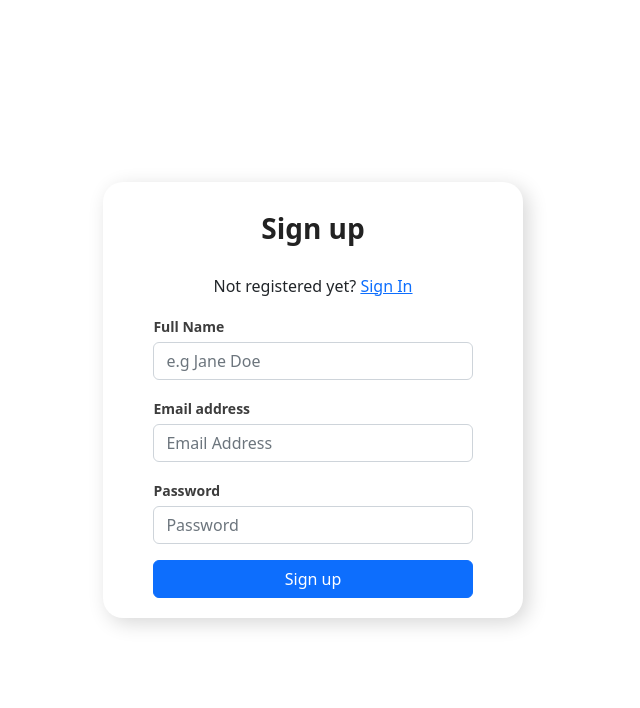
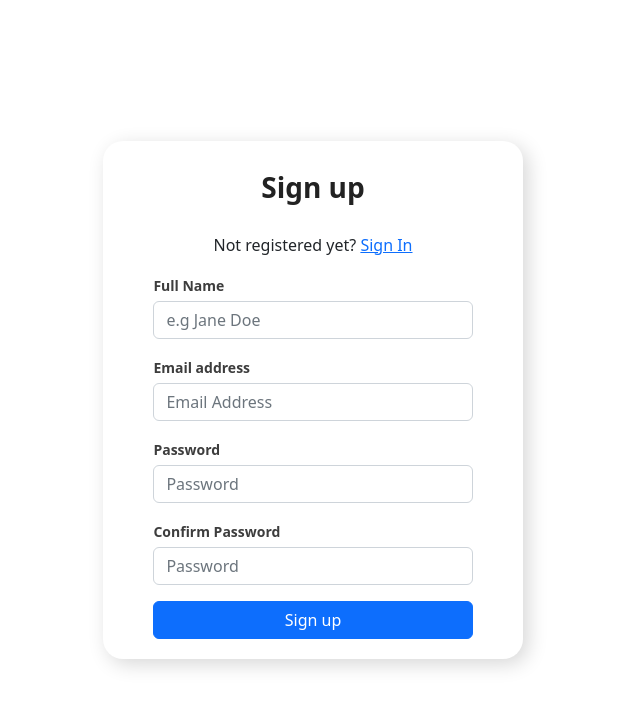
Before and after one commit to stephanygrace/signup-login_reactjs, a React (Create React App) app: page /signup in a window 1280 px wide. Shown: the top 708 px of the page, without its empty margins (327-967 px from the left). Built offline with nearby package versions, Linux system fonts and the light colour scheme.

Commit message:
Store Token to Cookies

```diff
--- a/package.json
+++ b/package.json
@@ -9,6 +9,7 @@
     "axios": "^1.3.4",
     "bootstrap": "^5.2.3",
     "bootstrapp": "^0.0.0",
+    "js-cookie": "^3.0.1",
     "react": "^18.2.0",
     "react-dom": "^18.2.0",
     "react-router-dom": "^6.9.0",
--- a/src/App.js
+++ b/src/App.js
@@ -1,20 +1,46 @@
 import { BrowserRouter as Router, Routes, Route } from "react-router-dom";
 import "bootstrap/dist/css/bootstrap.min.css";
 import "./App.css";
-import Dashboard from "./pages/Dashboard";
+import Todo from "./pages/Todo";
 import Signin from "./pages/Signin";
 import Signup from "./pages/Signup";
+import { useEffect, useState } from "react";
+import Cookies from "js-cookie";
 
 function App() {
+    const [isAuthenticated, setisAuthenticated] = useState(false);
+
+    useEffect(() => {
+        const token = Cookies.get("token");
+        console.log("Token", token);
+
+        if (token) {
+            setisAuthenticated(true);
+        }
+    }, []);
+
     return (
         <Router>
-            <Routes>
+          <Routes>
+            {!isAuthenticated ? (
+              <>
                 <Route exact path="/" element={<Signin />} />
                 <Route path="/signup" element={<Signup />} />
-                <Route path="/dashboard" element={<Dashboard />} />
-            </Routes>
+              </>
+            ) : (
+              <>
+                <Route path="/todo" element={<Todo />} />
+              </>
+            )}
+            <Route path="*" element={<UnauthorizedAccess />} />
+          </Routes>
         </Router>
-    );
+      );
+
+      function UnauthorizedAccess() {
+        return <h1>Unauthorized access</h1>;
+      }
+
 }
 
 export default App;
--- a/src/pages/Dashboard.jsx
+++ /dev/null
@@ -1,11 +0,0 @@
-import React from 'react'
-
-const Dashboard = () => {
-  return (
-    <div>
-      <p>Annyeonghaseyo, Daviiiiiid!</p>
-    </div>
-  )
-}
-
-export default Dashboard
--- a/src/pages/Signin.jsx
+++ b/src/pages/Signin.jsx
@@ -1,12 +1,22 @@
-import React, { useState } from "react";
+import React, { useEffect, useState } from "react";
 import { Link, useNavigate } from "react-router-dom";
 import axios from "axios";
+import Cookies from "js-cookie";
 
 const Signin = () => {
     let [email, setEmail] = useState("");
     let [password, setPassword] = useState("");
 
     const navigate = useNavigate();
+
+    useEffect(() => {
+        const token = Cookies.get("token");
+        console.log("Token", token);
+
+        if (token) {
+            navigate("/todo");
+        }
+    }, []);
 
     const handleFormSubmit = async (event) => {
         event.preventDefault();
@@ -24,7 +34,13 @@ const Signin = () => {
             // If the response indicates a successful login or registration
             if (response.data.success) {
                 // Redirect the user to the dashboard page
-                navigate("/dashboard");
+                const expirationTime = new Date(Date.now() + 15 * 60 * 1000); // 15 minutes from last accessed
+
+                Cookies.set("token", response.data.token, {
+                    expires: expirationTime,
+                    sameSite: "Lax"
+                });
+                navigate("/todo");
             }
         } catch (error) {
             console.error(error);
--- a/src/pages/Signup.jsx
+++ b/src/pages/Signup.jsx
@@ -6,6 +6,7 @@ const Signup = () => {
     let [name, setName] = useState("");
     let [email, setEmail] = useState("");
     let [password, setPassword] = useState("");
+    let [confirmpassword, setConfirmPassword] = useState("");
 
 
     const navigate = useNavigate();
@@ -18,7 +19,7 @@ const Signup = () => {
             let data;
 
             url = "http://localhost/Stelle/php-auth-api/register.php";
-            data = { name, email, password };
+            data = { name, email, password, confirmpassword };
 
             const response = await axios.post(url, data);
             console.log(response.data);
@@ -78,6 +79,16 @@ const Signup = () => {
                             onChange={(e) => setPassword(e.target.value)}
                         />
                     </div>
+                    <div className="form-group mt-3">
+                        <label>Confirm Password</label>
+                        <input
+                            type="password"
+                            className="form-control mt-1"
+                            placeholder="Password"
+                            value={confirmpassword}
+                            onChange={(e) => setConfirmPassword(e.target.value)}
+                        />
+                    </div>
                     <div className="d-grid gap-2 mt-3">
                         <button type="submit" className="btn btn-primary">
                             Sign up
--- /dev/null
+++ b/src/pages/Todo.jsx
@@ -0,0 +1,21 @@
+import Cookies from "js-cookie";
+import React from "react";
+import { useNavigate } from "react-router-dom";
+
+const Todo = () => {
+    const navigate = useNavigate();
+
+    const handleLogout = () => {
+        Cookies.remove("token");
+        navigate("/");
+    };
+
+    return (
+        <div>
+            <p>Annyeonghaseyo!</p>
+            <button onClick={handleLogout}>Logout</button>
+        </div>
+    );
+};
+
+export default Todo;
```
Also changed, not shown: 1 other file (tests, documents, lock files or other folders).
